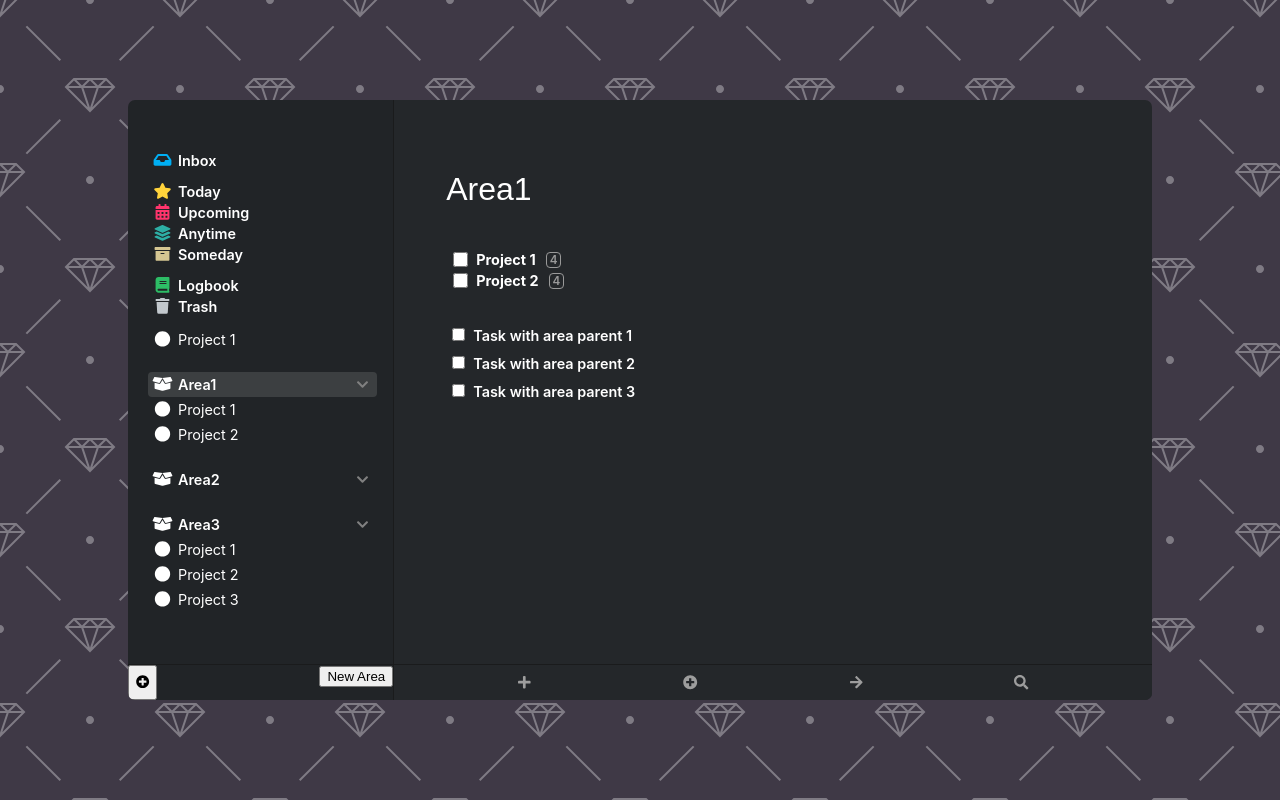
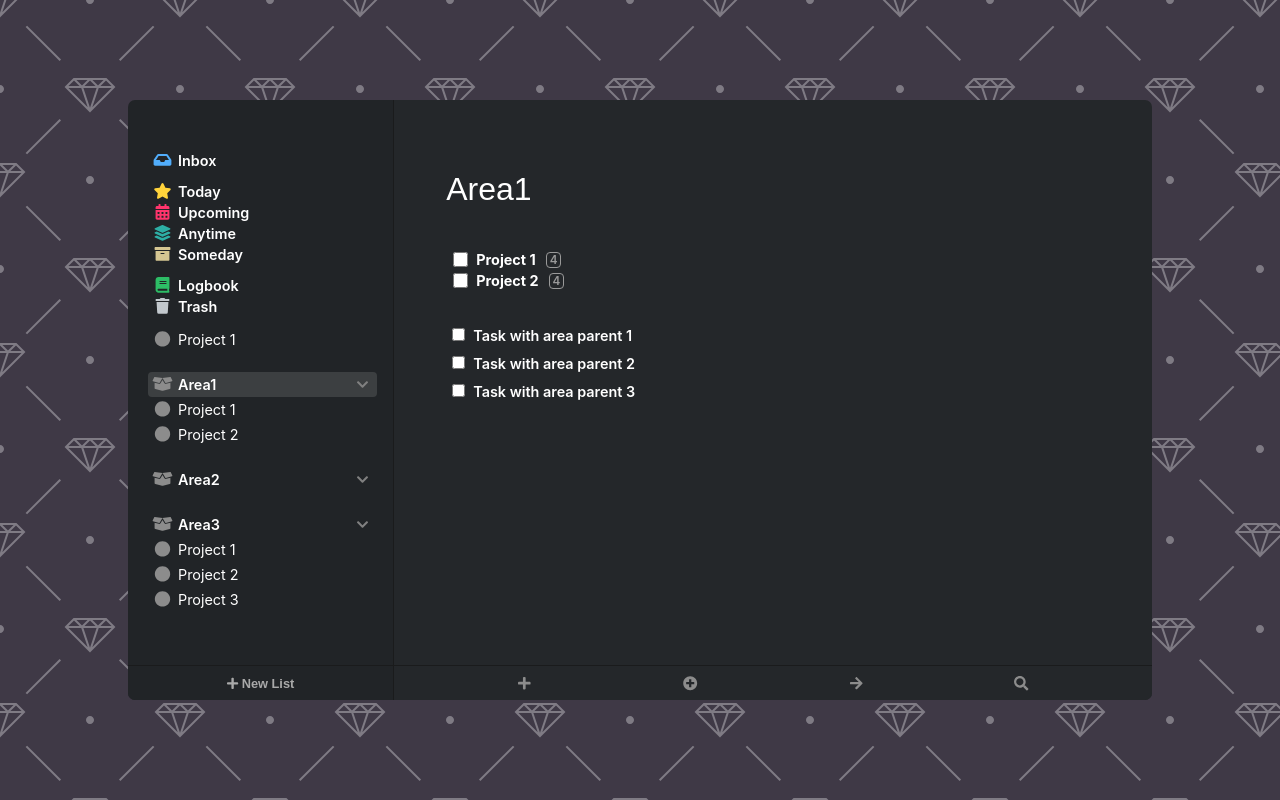
Before and after one commit to Aleksasgrodis/things-clone, a React (Create React App) app: page /area/12233323 in a window 1280 px wide. Built offline with nearby package versions, Linux system fonts and the light colour scheme.

Commit message:
Further styling enhancements making the css a bit more modular.

```diff
--- /dev/null
+++ b/src/components/NewListButton.jsx
@@ -0,0 +1,9 @@
+import { faPlus } from '@fortawesome/free-solid-svg-icons'
+import { FontAwesomeIcon } from '@fortawesome/react-fontawesome'
+import React from 'react'
+
+function NewListButton() {
+  return <button className="action"><FontAwesomeIcon icon={faPlus} /> New List</button>
+}
+
+export default NewListButton
--- a/src/components/Sidebar.jsx
+++ b/src/components/Sidebar.jsx
@@ -17,6 +17,7 @@
 } from '@fortawesome/free-solid-svg-icons';
 import AreaListItem from './sidebar/AreaListItem';
 import ProjectListItem from './sidebar/ProjectListItem';
+import NewListButton from './NewListButton';
 
 const selectAreas = state => (state ? state.areas : []);
 
@@ -84,9 +85,10 @@
           ? areasWithChildren.map(a => <AreaListItem key={a.id} {...a} />)
           : null}
       </div>
-      <div className="actionables">
-        <NewProject />
-        <NewArea />
+      <div className="actionables dark">
+        {/* <NewProject />
+        <NewArea /> */}
+        <NewListButton />
       </div>
     </div>
   );
--- a/src/index.scss
+++ b/src/index.scss
@@ -1,7 +1,10 @@
 $sidebar-dark: rgb(33, 36, 39);
 $content-dark: rgb(36, 39, 42);
-
-
+$primary-blue: rgb(81, 173, 251);
+$layout-border: rgb(26, 27, 28);
+$primary-white: rgb(255, 255, 255);
+$secondary-white: rgb(169, 169, 169);
+$primary-gray: rgb(140, 140, 140);
 html,
 body,
 div,
@@ -129,10 +132,10 @@
       width: 35%;
       height: 100%;
       position: relative;
-      border-right: 1px solid rgb(26, 27, 28);
+      border-right: 1px solid $layout-border;
       overflow: hidden;
       background: $sidebar-dark;
-
+      color: $secondary-white;
       .list {
         // position: relative;
         margin-top: 30px;
@@ -188,20 +191,19 @@
           width: auto;
           font-size: 0.9em;
           font-weight: 600;
-
           border-radius: 4px;
           width: 100%;
           border: 2px solid transparent;
           &.droppable {
-            border: 2px solid rgb(118, 214, 255);
+            border: 2px solid $primary-blue;
           }
-
           &.item {
             svg {
               width: 25px;
               font-size: 1.1em;
+              color: $primary-gray;
               &.inbox {
-                color: rgb(0, 175, 244);
+                color: $primary-blue;
               }
               &.today {
                 color: rgb(255, 211, 59);
@@ -240,16 +242,16 @@
           }
         }
       }
-      .actionables {
-        border-top: 1px solid rgb(26, 27, 28);
-        position: absolute;
-        bottom: 0;
-        width: 100%;
-        height: 35px;
-        background: $sidebar-dark;
-        display: flex;
-        justify-content: space-between;
-      }
+      // .actionables {
+      //   border-top: 1px solid rgb(26, 27, 28);
+      //   position: absolute;
+      //   bottom: 0;
+      //   width: 100%;
+      //   height: 35px;
+      //   background: $sidebar-dark;
+      //   display: flex;
+      //   justify-content: space-between;
+      // }
     }
     .content-wrapper {
       height: 100%;
@@ -296,7 +298,7 @@
             flex-direction: column;
           }
           .heading {
-            color: rgb(96, 170, 235);
+            color: $primary-blue;
             width: 100%;
             font-size: 0.9em;
             padding-bottom: 5px;
@@ -328,7 +330,7 @@
               outline: none;
               font-size: 1em;
               font-family: inherit;
-              color: rgb(96, 170, 235);
+              color: $primary-blue;
               font-weight: 800;
             }
           }
@@ -414,34 +416,6 @@
             flex-direction: column;
           }
         }
-        .actionables {
-          border-top: 1px solid rgb(26, 27, 28);
-          position: absolute;
-          bottom: 30px;
-          width: 100%;
-          height: 35px;
-          background: $content-dark;
-          display: flex;
-          justify-content: space-evenly;
-          align-items: center;
-          .action {
-            color: rgb(157, 157, 157);
-            min-width: 70px;
-            max-width: 100px;
-            font-size: 0.9em;
-            height: 80%;
-            border-radius: 4px;
-            background: transparent;
-            border: 1px solid transparent;
-            outline: none;
-            &:hover {
-              border: 1px solid rgb(60, 60, 60);
-            }
-            &:active {
-              background: rgb(60, 60, 60);
-            }
-          }
-        }
       }
     }
   }
@@ -470,7 +444,7 @@
       display: flex;
       align-items: center;
       .date {
-        color: rgb(76, 170, 252);
+        color: $primary-blue;
         font-weight: 600;
         font-size: 0.75em;
         padding-left: 5px;
@@ -534,5 +508,37 @@
 }
 
 .actionables {
-  color: red;
+  border-top: 1px solid $layout-border;
+  position: absolute;
+  width: 100%;
+  height: 35px;
+  background: $content-dark;
+  display: flex;
+  justify-content: space-evenly;
+  align-items: center;
+  &.dark {
+    background: $sidebar-dark;
+    .action {
+      font-size: 0.8em;
+      color: $secondary-white;
+      font-weight: 600;
+    }
+  }
+  .action {
+    color: $primary-gray;
+    min-width: 70px;
+    max-width: 100px;
+    font-size: 0.9em;
+    height: 80%;
+    border-radius: 4px;
+    background: transparent;
+    border: 1px solid transparent;
+    outline: none;
+    &:hover {
+      border: 1px solid rgb(60, 60, 60);
+    }
+    &:active {
+      background: rgb(60, 60, 60);
+    }
+  }
 }
```
